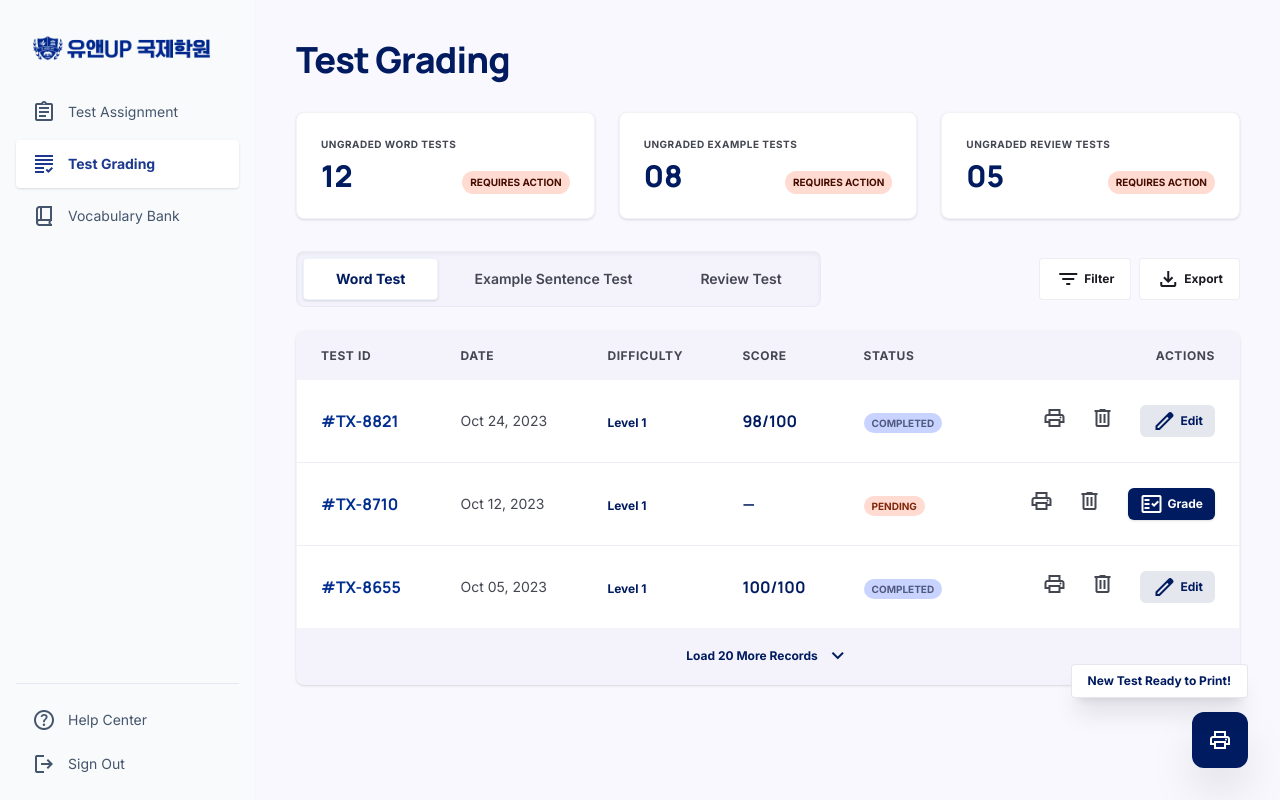
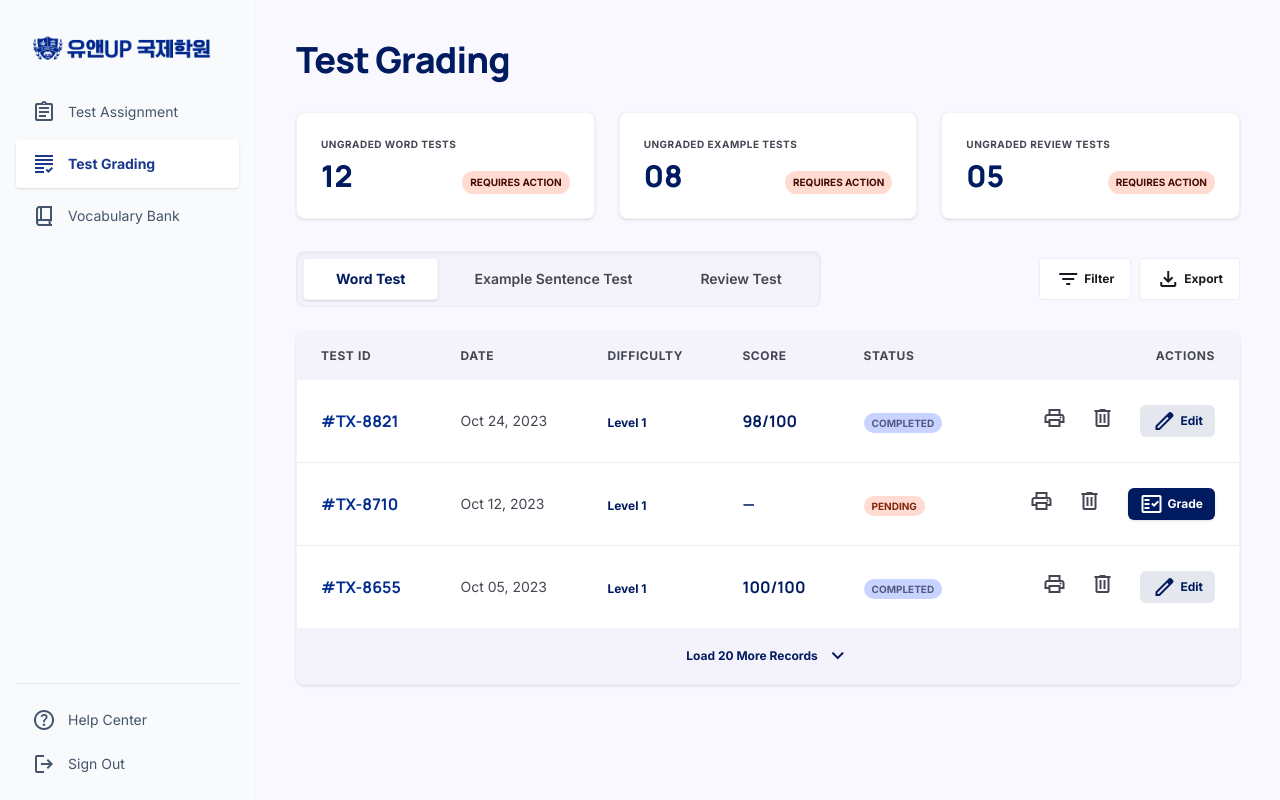
Before and after one commit to uandup/voca-front, a React (Vite) app in the folder uandup_voca/: page /teacher/test-grading in a window 1280 px wide. Built offline with nearby package versions, Linux system fonts and the light colour scheme.

Commit message:
feat: vecel.json 추가

```diff
--- a/uandup_voca/src/pages/teacher/test-assignment/ui/TestAssignmentPage.tsx
+++ b/uandup_voca/src/pages/teacher/test-assignment/ui/TestAssignmentPage.tsx
@@ -71,7 +71,6 @@ export function TestAssignmentPage() {
       <h1 className="font-headline font-extrabold text-4xl text-primary tracking-tight mb-8">
         Test Assignment
       </h1>
-
       {/* Table Header Controls */}
       <div className="mb-6">
         <div className="flex items-center justify-between mb-6">
@@ -120,7 +119,6 @@ export function TestAssignmentPage() {
           </button>
         </div>
       </div>
-
       {/* Student Table */}
       <div className="bg-surface-container-lowest rounded-2xl shadow-[0px_8px_24px_rgba(0,21,80,0.08)] overflow-hidden">
         {/* Table Header */}
@@ -267,23 +265,6 @@ export function TestAssignmentPage() {
           </button>
         </div>
       </div>
-
-      {/* FAB */}
-      <div className="fixed bottom-8 right-8">
-        <button className="group relative flex items-center gap-2">
-          <span className="bg-primary-container text-white px-4 py-2 rounded-full text-sm font-bold opacity-0 group-hover:opacity-100 transition-opacity shadow-lg">
-            New Assignment
-          </span>
-          <div className="w-14 h-14 bg-primary rounded-full shadow-xl flex items-center justify-center text-white hover:scale-110 transition-transform active:scale-95">
-            <span
-              className="material-symbols-outlined text-3xl"
-              style={{ fontVariationSettings: '"FILL" 1' }}
-            >
-              add
-            </span>
-          </div>
-        </button>
-      </div>
     </main>
   );
 }
--- a/uandup_voca/src/pages/teacher/test-grading/ui/TestGradingPage.tsx
+++ b/uandup_voca/src/pages/teacher/test-grading/ui/TestGradingPage.tsx
@@ -212,16 +212,6 @@ export function TestGradingPage() {
             </div>
           </div>
         </div>
-
-        {/* FAB */}
-        <div className="fixed bottom-8 right-8 flex flex-col items-end gap-3">
-          <div className="bg-white px-4 py-2 rounded-lg shadow-xl border border-primary/10 text-xs font-bold text-primary animate-bounce">
-            New Test Ready to Print!
-          </div>
-          <button className="bg-primary text-white w-14 h-14 rounded-full flex items-center justify-center shadow-2xl hover:scale-105 active:scale-95 transition-all">
-            <span className="material-symbols-outlined text-3xl">print</span>
-          </button>
-        </div>
       </div>
     </main>
   );
--- a/uandup_voca/src/shared/ui/SideNavBar.tsx
+++ b/uandup_voca/src/shared/ui/SideNavBar.tsx
@@ -21,7 +21,7 @@ export function SideNavBar({ navItems }: SideNavBarProps) {
 
       <nav className="flex-1 flex flex-col gap-1">
         {navItems.map((item) => {
-          const isActive = pathname === item.to;
+          const isActive = pathname.includes(item.to);
           return (
             <Link
               key={item.label}
```
Also changed, not shown: uandup_voca/vercel.json (added).
